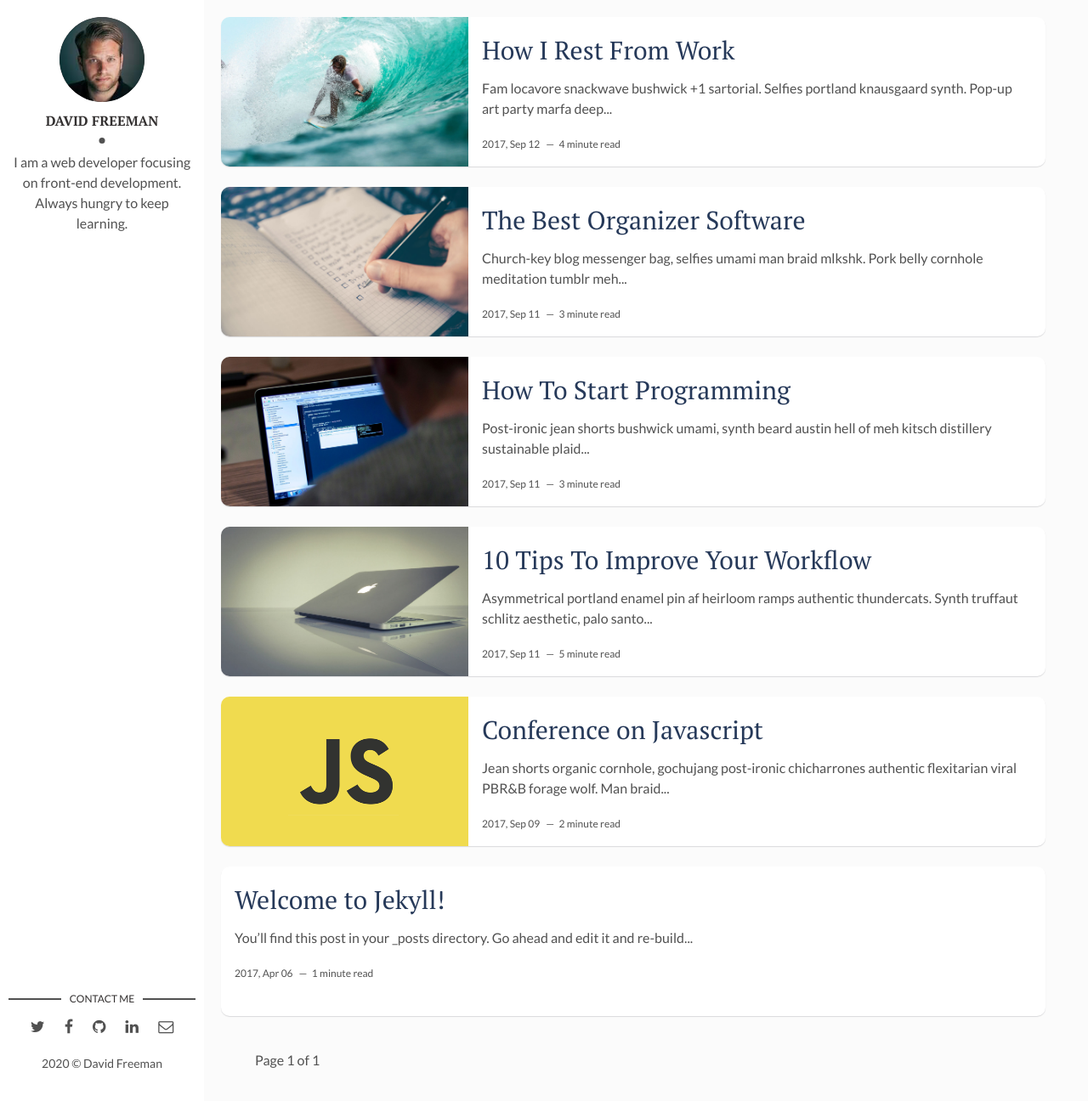
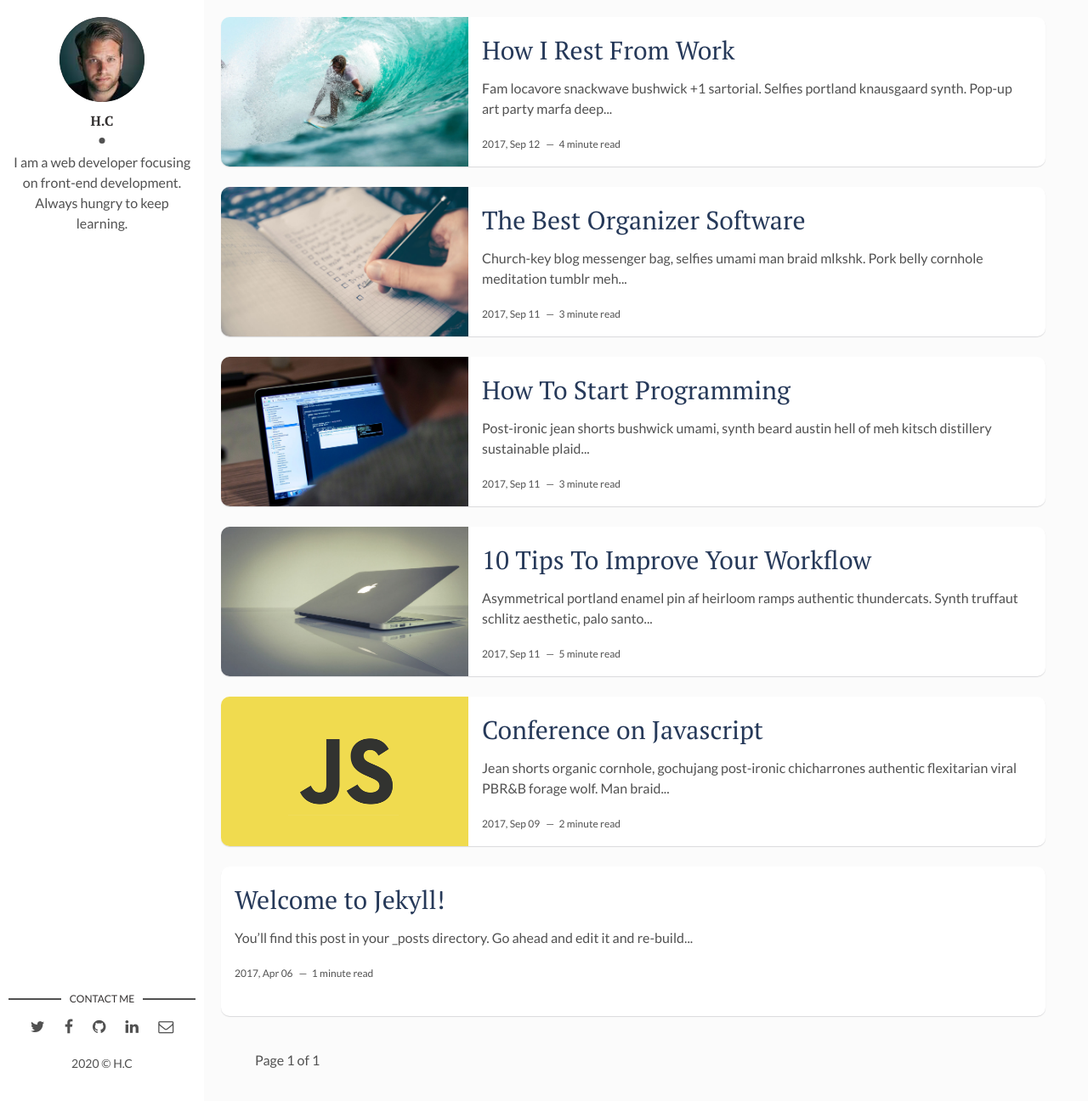
Before and after one commit to chigirh/chigirh.github.io, a Jekyll site: the page built from index.html, in a window 1280 px wide and 1296 px high. Shown: the whole window at 85% size. Built offline with Jekyll 4.4.1, drawn with Linux system fonts in a browser that asks for light colours; the list of posts is cut into pages by our own code; part of the change alters nothing that is shown.

Commit message:
theme change

```diff
--- a/_config.yml
+++ b/_config.yml
@@ -1,22 +1,20 @@
-title: Hello, world! I'm David Freeman
+title: フリーランスを目指す3年目SEのブログ
 description: > # this means to ignore newlines until "baseurl:"
-  Write an awesome description for your new site here. You can edit this
-  line in _config.yml. It will appear in your document head meta (for
-  Google search results) and in your feed.xml site description.
+  フリーランスを目指して奮闘する入社3年目のシステムエンジニアのブログ
 permalink: ':title/'
 baseurl: "/my-blog" # the subpath of your site, e.g. /blog
 url: "https:/chigirh.github.io/" # the base hostname & protocol for your site, e.g. http://example.com
 site-twitter: #if your site has a twitter account, enter it here
 
 # Author Settings
-author: David Freeman # add your name
+author: H.C # add your name
 author-img: david-freeman.jpg # add your photo
 about-author: I am a web developer focusing on front-end development. Always hungry to keep learning. # add description
 social-twitter: # add your Twitter handle
 social-facebook: # add your Facebook handle
 social-github: artemsheludko # add your Github handle
 social-linkedin: # add your Linkedin handle
-social-email: # add your Email address
+social-email: abch3147@gmail.com # add your Email address
 
 # Disqus
 discus-identifier: mr-brown # add your discus identifier
```
